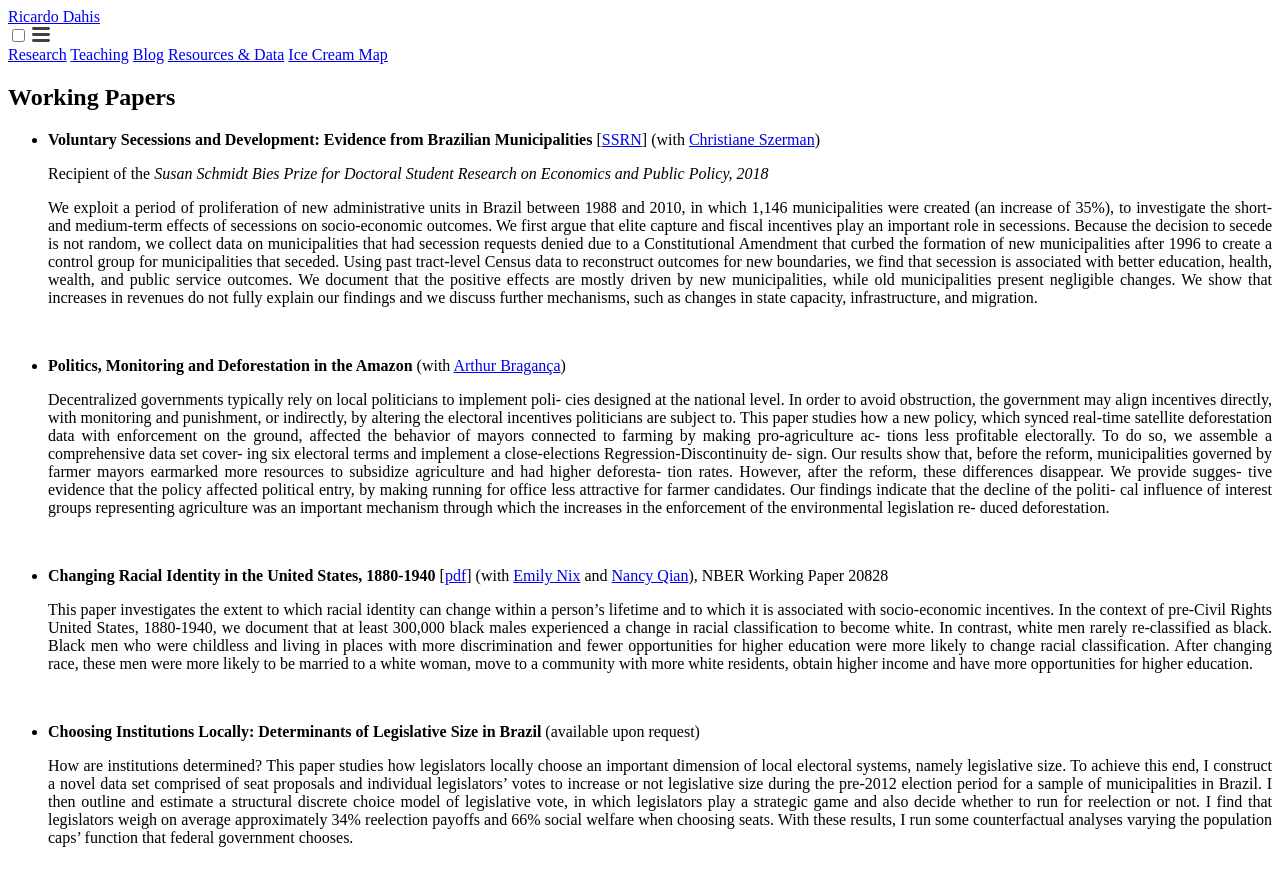
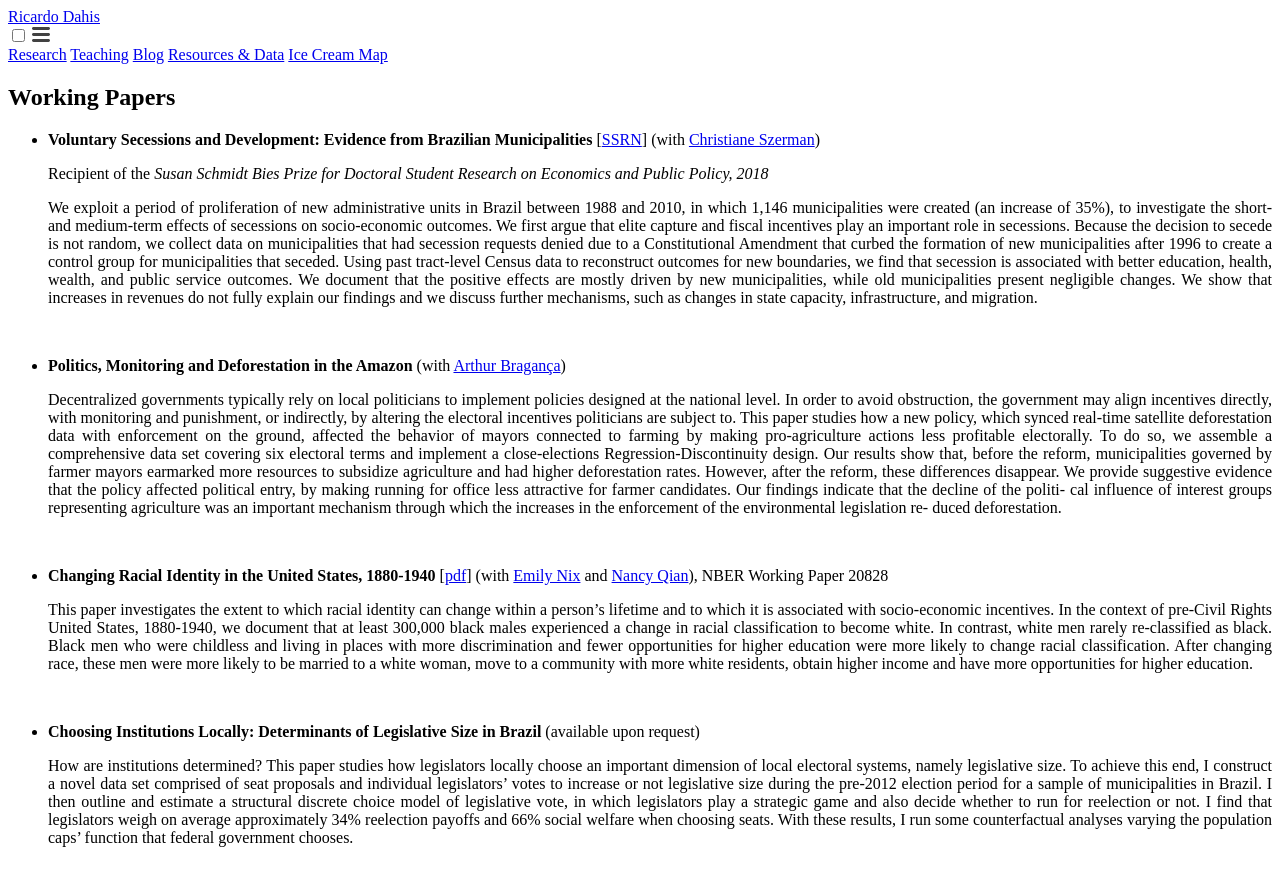
Before and after one commit to rdahis/rdahis.github.io, a Jekyll site: the page built from 1-research.md, in a window 1280 px wide and 900 px high. Shown: the top 886 px of the window. Built offline with Jekyll 4.4.1, drawn with Linux system fonts in a browser that asks for light colours; a script that is not in the unit is left out.

Commit message:
Update 1-research.md

```diff
--- a/1-research.md
+++ b/1-research.md
@@ -15,7 +15,7 @@
 <br>
 - **Politics, Monitoring and Deforestation in the Amazon** (with [Arthur Bragança](https://arthurbraganca.com/){:target="_blank"})
 
-   <p style="text-align: justify;"> Decentralized governments typically rely on local politicians to implement poli- cies designed at the national level. In order to avoid obstruction, the government may align incentives directly, with monitoring and punishment, or indirectly, by altering the electoral incentives politicians are subject to. This paper studies how a new policy, which synced real-time satellite deforestation data with enforcement on the ground, affected the behavior of mayors connected to farming by making pro-agriculture ac- tions less profitable electorally. To do so, we assemble a comprehensive data set cover- ing six electoral terms and implement a close-elections Regression-Discontinuity de- sign. Our results show that, before the reform, municipalities governed by farmer mayors earmarked more resources to subsidize agriculture and had higher deforesta- tion rates. However, after the reform, these differences disappear. We provide sugges- tive evidence that the policy affected political entry, by making running for office less attractive for farmer candidates. Our findings indicate that the decline of the politi- cal influence of interest groups representing agriculture was an important mechanism through which the increases in the enforcement of the environmental legislation re- duced deforestation. </p>
+   <p style="text-align: justify;"> Decentralized governments typically rely on local politicians to implement policies designed at the national level. In order to avoid obstruction, the government may align incentives directly, with monitoring and punishment, or indirectly, by altering the electoral incentives politicians are subject to. This paper studies how a new policy, which synced real-time satellite deforestation data with enforcement on the ground, affected the behavior of mayors connected to farming by making pro-agriculture actions less profitable electorally. To do so, we assemble a comprehensive data set covering six electoral terms and implement a close-elections Regression-Discontinuity design. Our results show that, before the reform, municipalities governed by farmer mayors earmarked more resources to subsidize agriculture and had higher deforestation rates. However, after the reform, these differences disappear. We provide suggestive evidence that the policy affected political entry, by making running for office less attractive for farmer candidates. Our findings indicate that the decline of the politi- cal influence of interest groups representing agriculture was an important mechanism through which the increases in the enforcement of the environmental legislation re- duced deforestation. </p>
 
 <br>
 - **Changing Racial Identity in the United States, 1880-1940** [[pdf](http://www.nber.org/papers/w20828){:target="_blank"}] (with [Emily Nix](https://sites.google.com/site/emilyenix/){:target="_blank"} and [Nancy Qian](https://www.kellogg.northwestern.edu/faculty/qian/){:target="_blank"}), NBER Working Paper 20828
```
